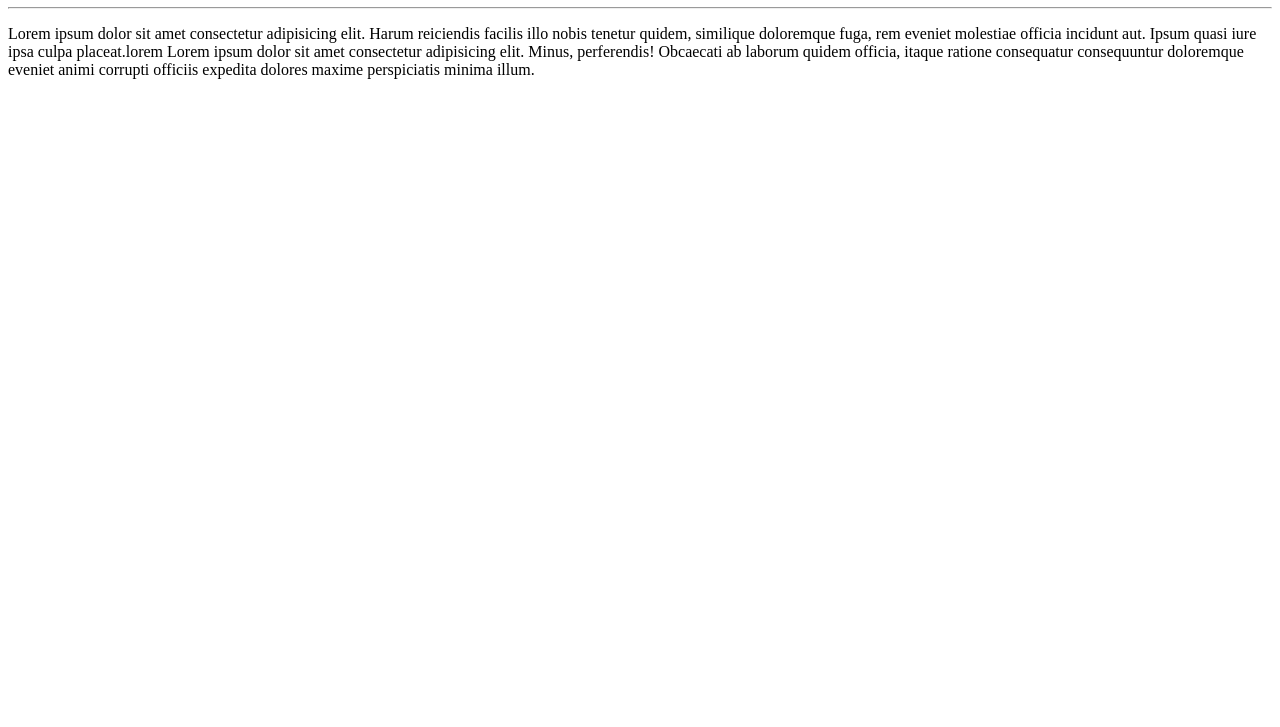
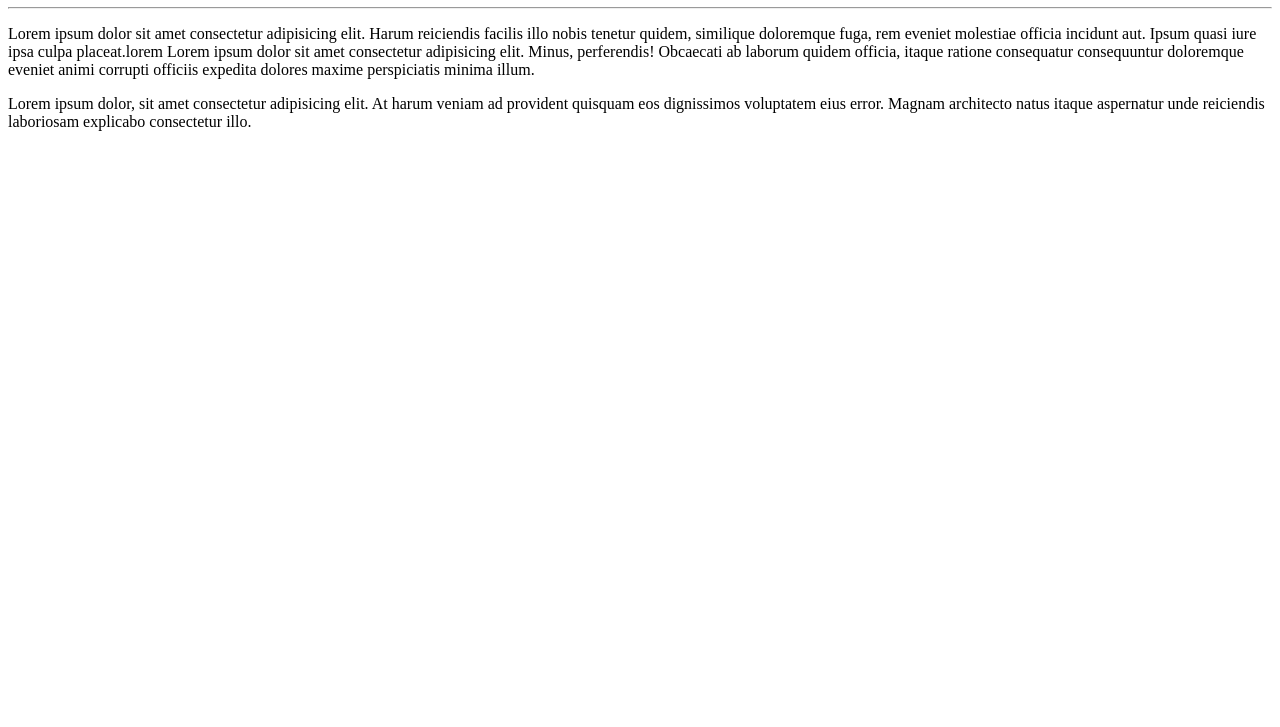
Before and after one commit to JoaquimManhoca/Ola-mundo, a plain HTML site: page site_arquivos/index.html in a window 1280 px wide. Shown: the part 73-800 px from the top of the page. Drawn offline with Linux system fonts and the light colour scheme.

Commit message:
adicionei um paragrafo

```diff
--- a/site_arquivos/index.html
+++ b/site_arquivos/index.html
@@ -10,5 +10,6 @@
     <h1>Ola mundo</h1>
     <hr>
     <p>Lorem ipsum dolor sit amet consectetur adipisicing elit. Harum reiciendis facilis illo nobis tenetur quidem, similique doloremque fuga, rem eveniet molestiae officia incidunt aut. Ipsum quasi iure ipsa culpa placeat.lorem Lorem ipsum dolor sit amet consectetur adipisicing elit. Minus, perferendis! Obcaecati ab laborum quidem officia, itaque ratione consequatur consequuntur doloremque eveniet animi corrupti officiis expedita dolores maxime perspiciatis minima illum.</p>
+    <p>Lorem ipsum dolor, sit amet consectetur adipisicing elit. At harum veniam ad provident quisquam eos dignissimos voluptatem eius error. Magnam architecto natus itaque aspernatur unde reiciendis laboriosam explicabo consectetur illo.</p>
 </body>
 </html>
```
